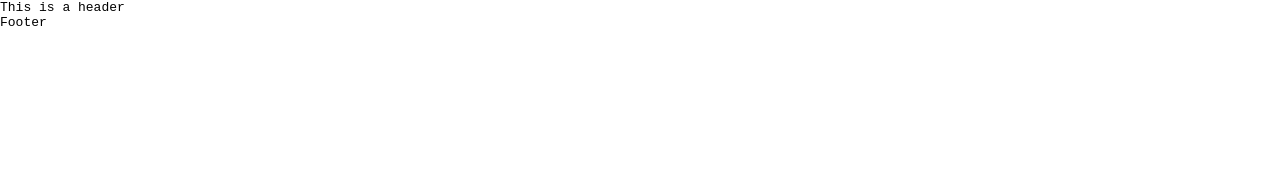
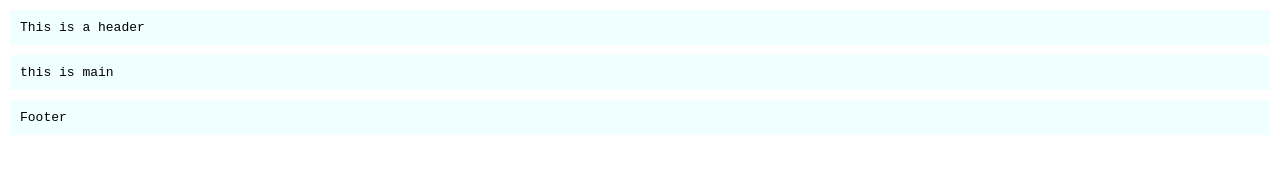
Before and after one commit to Rayutheman/practicegit, a plain HTML site: page index.html in a window 1280 px wide. Drawn offline with Linux system fonts and the light colour scheme.

Commit message:
styles added

```diff
--- a/index.html
+++ b/index.html
@@ -13,6 +13,11 @@
     </header>
 
 
+    <main>
+        this is main
+    </main>
+
+
 
 
     <footer>
--- a/script.js
+++ b/script.js
@@ -1 +1,2 @@
 console.log("hello world")
+console.log("development")
--- a/style.css
+++ b/style.css
@@ -9,3 +9,9 @@ body {
     background-color: white;
     color: black;
 }
+
+header, main, footer {
+    margin: 10px;
+    background-color: azure;
+    padding: 10px;
+}
```
